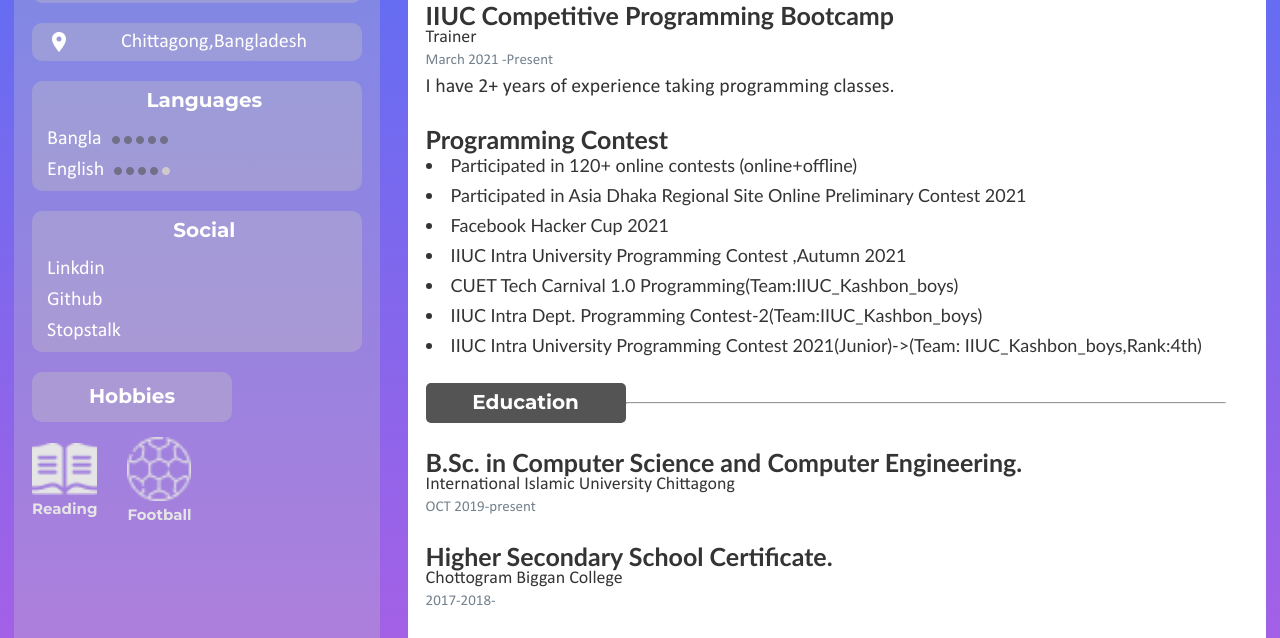
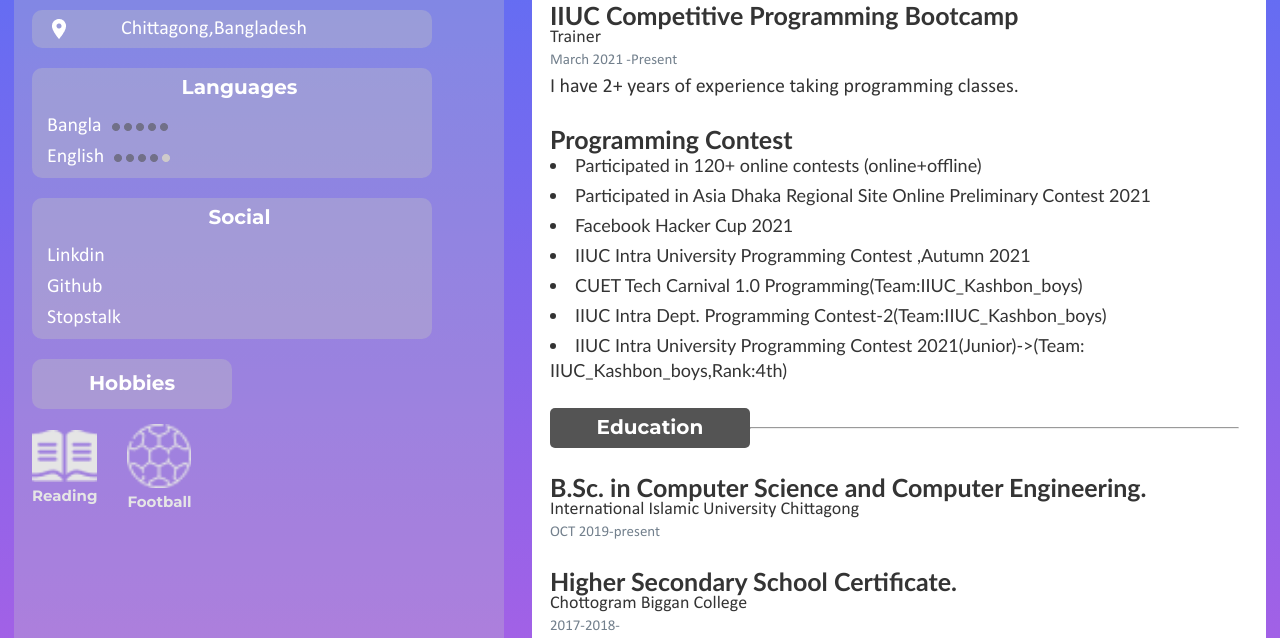
Before and after one commit to tanvirrafi00/Portfolio, a plain HTML site: page index.html in a window 1280 px wide. Shown: the part 267-905 px from the top of the page. Drawn offline with Linux system fonts and the light colour scheme.

Commit message:
Add files via upload

```diff
--- a/style.css
+++ b/style.css
@@ -68,6 +68,7 @@ body {
   justify-content: center;
 }
 .about-me {
+  width: 40%;
   border-radius: 10px;
   background: rgba(196, 196, 196, 0.3);
   margin: 10px 14px;
@@ -147,6 +148,7 @@ body {
 }
 .edu-skill {
   /* max-width: 600px; */
+  width: 60%;
   border-radius: 10px;
   background: #fff;
   margin: 10px 14px;
@@ -180,7 +182,7 @@ body {
   line-height: 18px;
 }
 hr {
-  width: 600px;
+  width: 70%;
   height: 1px;
   background: #545454;
 }
```
